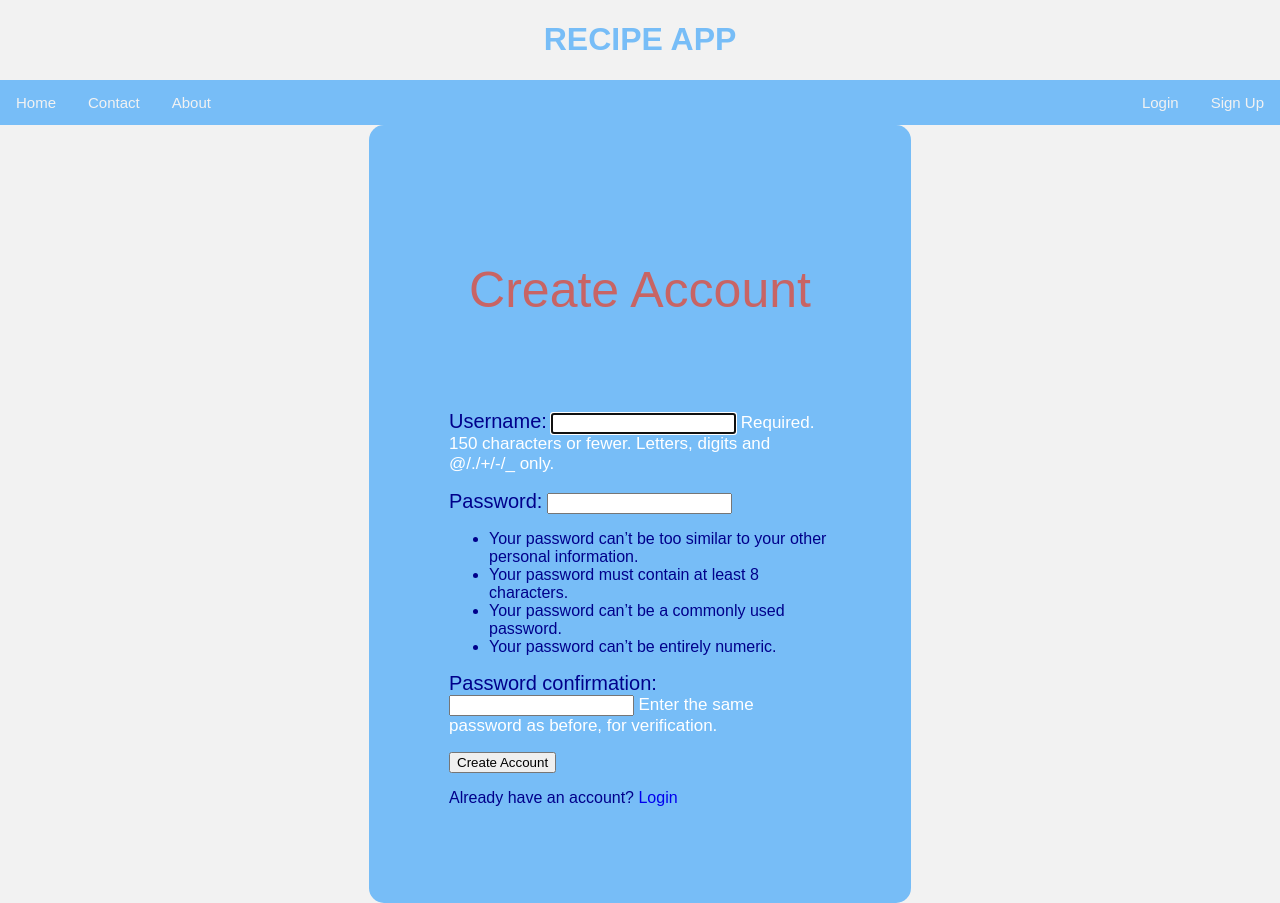
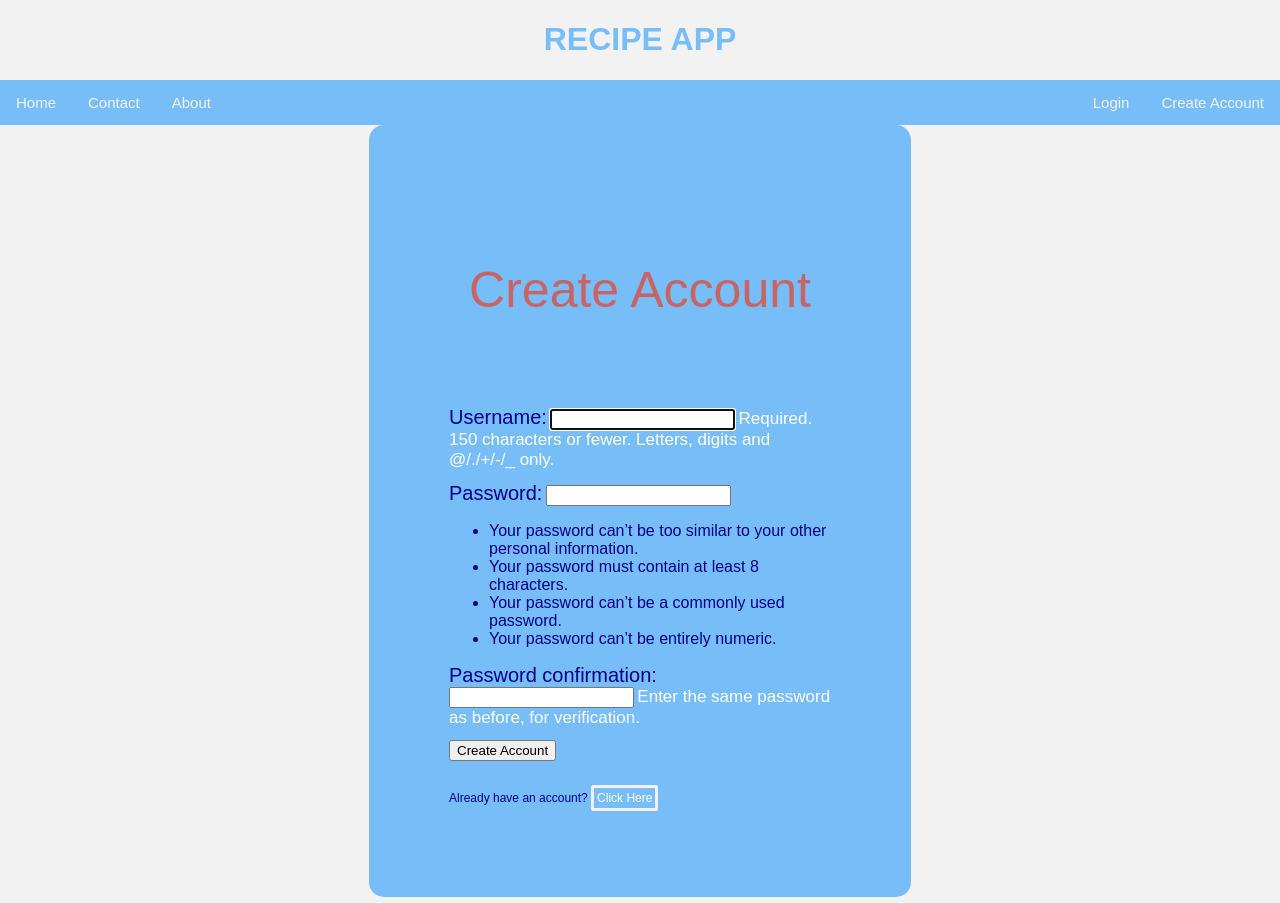
Before and after one commit to apate222/ITSC4155, a Django app: page /register/ in a window 1280 px wide. Run offline with Django 4.2, Linux system fonts and the light colour scheme.

Commit message:
fixing register link

```diff
--- a/recipeApp4155/static/css/style.css
+++ b/recipeApp4155/static/css/style.css
@@ -1,6 +1,6 @@
 a:hover{
     color: navy;
-    box-shadow: inset 100px 0 0 0 #f2f2f2;
+    box-shadow: inset 200px 0 0 0 #f2f2f2;
 
 }
 
@@ -153,6 +153,10 @@ span{
     color: darkblue;
 }
 
+form p{
+    font-size: 9pt;
+}
+
 form a{
     color: white;
     border: solid #f2f2f2;
--- a/recipeApp4155/templates/base.html
+++ b/recipeApp4155/templates/base.html
@@ -17,7 +17,7 @@
     <a href="#about">About</a>
     <div class="topright">
         <a href="{% url 'login' %}">Login</a>
-        <a href="{% url 'register' %}">Sign Up</a>
+        <a href="{% url 'register' %}">Create Account</a>
     </div>
 
 </div>
--- a/recipeApp4155/useraccounts/templates/useraccounts/createAccount.html
+++ b/recipeApp4155/useraccounts/templates/useraccounts/createAccount.html
@@ -3,7 +3,7 @@
 {% block content %}
 
 {% load static %}
-<title>Sign Up</title>
+<title>Create Account</title>
 <link rel="stylesheet" type="text/css" href="{% static 'css/style.css' %}"/>
 
 
@@ -14,8 +14,11 @@
     {% csrf_token %}
     {{ form.as_p }}
     <button type="submit">Create Account</button>
+    <br>
+    <br>
+    <p>Already have an account? <a href="{% url 'login' %}">Click Here</a></p>
     </form>
-    <p>Already have an account? <a href="{% url 'login' %}">Login</a></p>
+
     </div>
 </body>
 
--- a/recipeApp4155/useraccounts/templates/useraccounts/registration/login.html
+++ b/recipeApp4155/useraccounts/templates/useraccounts/registration/login.html
@@ -15,9 +15,9 @@
         <button type="submit">Login</button>
         <br>
         <br>
-        <a href="../createAccount.html">Register</a>
-        <a href="base.html">Home</a>
+        <p>If you do not have an account <a href="{% url 'register'%}">Click Here</a> </p>
     </form>
+
 </div>
 </body>
 
```
